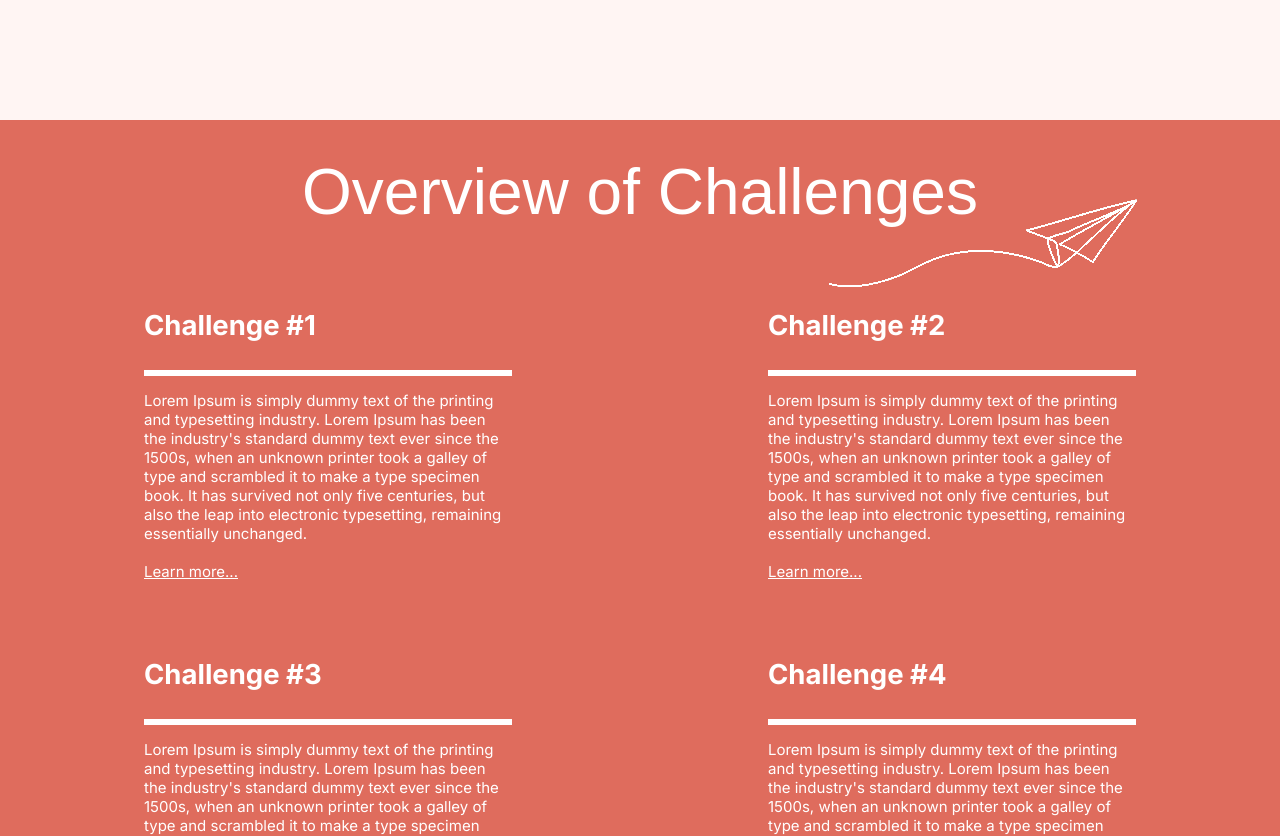
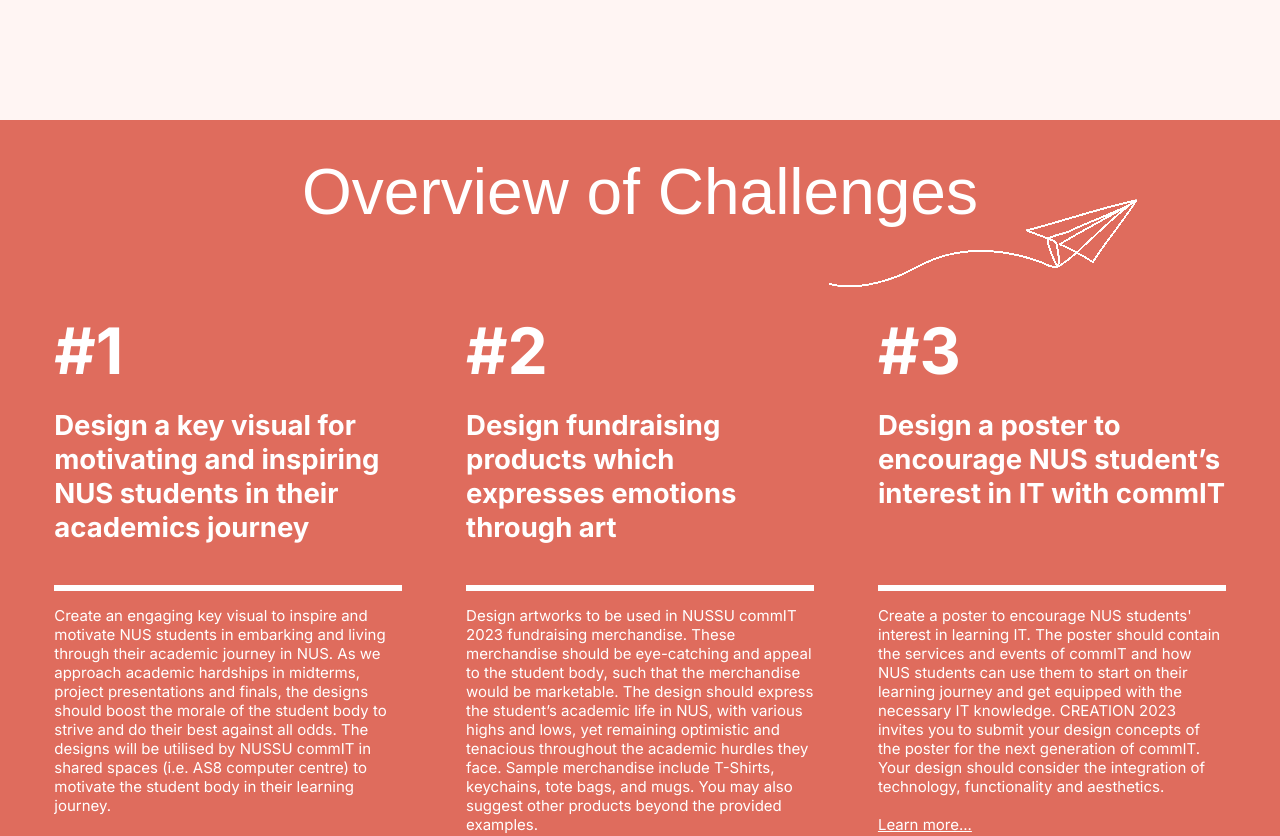
Before and after one commit to nussucommit/creation2023, a Next.js app: page / in a window 1280 px wide. Shown: the part 680-1516 px from the top of the page. Built offline with nearby package versions, Linux system fonts and the light colour scheme; a web font is replaced by a local one.

Commit message:
Update challenge overview

```diff
--- a/pages/home-page-data.json
+++ b/pages/home-page-data.json
@@ -1,24 +1,19 @@
 {
   "challenge-overview": [
     {
-      "title": "Challenge #1",
-      "description": "Lorem Ipsum is simply dummy text of the printing and typesetting industry. Lorem Ipsum has been the industry's standard dummy text ever since the 1500s, when an unknown printer took a galley of type and scrambled it to make a type specimen book. It has survived not only five centuries, but also the leap into electronic typesetting, remaining essentially unchanged.",
+      "title": "Design a key visual for motivating and inspiring NUS students in their academics journey",
+      "description": "Create an engaging key visual to inspire and motivate NUS students in embarking and living through their academic journey in NUS. As we approach academic hardships in midterms, project presentations and finals, the designs should boost the morale of the student body to strive and do their best against all odds. The designs will be utilised by NUSSU commIT in shared spaces (i.e. AS8 computer centre) to motivate the student body in their learning journey.",
       "link": "/challenges/1"
     },
     {
-      "title": "Challenge #2",
-      "description": "Lorem Ipsum is simply dummy text of the printing and typesetting industry. Lorem Ipsum has been the industry's standard dummy text ever since the 1500s, when an unknown printer took a galley of type and scrambled it to make a type specimen book. It has survived not only five centuries, but also the leap into electronic typesetting, remaining essentially unchanged.",
+      "title": "Design fundraising products which expresses emotions through art",
+      "description": "Design artworks to be used in NUSSU commIT 2023 fundraising merchandise. These merchandise should be eye-catching and appeal to the student body, such that the merchandise would be marketable. The design should express the student’s academic life in NUS, with various highs and lows, yet remaining optimistic and tenacious throughout the academic hurdles they face. Sample merchandise include T-Shirts, keychains, tote bags, and mugs. You may also suggest other products beyond the provided examples.",
       "link": "/challenges/2"
     },
     {
-      "title": "Challenge #3",
-      "description": "Lorem Ipsum is simply dummy text of the printing and typesetting industry. Lorem Ipsum has been the industry's standard dummy text ever since the 1500s, when an unknown printer took a galley of type and scrambled it to make a type specimen book. It has survived not only five centuries, but also the leap into electronic typesetting, remaining essentially unchanged.",
+      "title": "Design a poster to encourage NUS student’s interest in IT with commIT",
+      "description": "Create a poster to encourage NUS students' interest in learning IT. The poster should contain the services and events of commIT and how NUS students can use them to start on their learning journey and get equipped with the necessary IT knowledge. CREATION 2023 invites you to submit your design concepts of the poster for the next generation of commIT. Your design should consider the integration of technology, functionality and aesthetics.",
       "link": "/challenges/3"
-    },
-    {
-      "title": "Challenge #4",
-      "description": "Lorem Ipsum is simply dummy text of the printing and typesetting industry. Lorem Ipsum has been the industry's standard dummy text ever since the 1500s, when an unknown printer took a galley of type and scrambled it to make a type specimen book. It has survived not only five centuries, but also the leap into electronic typesetting, remaining essentially unchanged.",
-      "link": "/challenges/4"
     }
   ],
   "competition-timeline": [
--- a/pages/index.jsx
+++ b/pages/index.jsx
@@ -26,7 +26,10 @@
           content="CREATION is one of NUSSU commIT's annual flagship events, a digital design competition open to all NUS students. CREATION hopes to provide a platform for NUS students to pursue their artistic passion and foster their design skills by tackling real-world problem statements."
           key="description"
         />
-        <meta name="google-site-verification" content="yay-9avF-XbUHf7oHnLDS-iQclGt4xV4dUUdNtS6la4" />
+        <meta
+          name="google-site-verification"
+          content="yay-9avF-XbUHf7oHnLDS-iQclGt4xV4dUUdNtS6la4"
+        />
       </Head>
       <PageContainer
         sectionContents={[
@@ -46,11 +49,12 @@
               />
             </div>
 
-            {HomePageData['challenge-overview'].map((challenge) => (
+            {HomePageData['challenge-overview'].map((challenge, index) => (
               <div
                 key={challenge.title}
                 className={styles['challenge-overview-item']}
               >
+                <h1>#{index + 1}</h1>
                 <h3>{challenge.title}</h3>
                 <hr />
                 <p>{challenge.description}</p>
@@ -72,11 +76,7 @@
               >
                 <h3>
                   {/* Date is emphasized text, slightly larger than $text-md size */}
-                  <strong style={{ fontSize: '35px' }}>
-                    {timeline.date}
-                    :
-                  </strong>
-                  {' '}
+                  <strong style={{ fontSize: '35px' }}>{timeline.date}:</strong>{' '}
                   <span>{timeline.title}</span>
                 </h3>
                 <hr />
--- a/styles/HomePage.module.scss
+++ b/styles/HomePage.module.scss
@@ -6,7 +6,7 @@
   display: flex;
   flex-wrap: wrap;
   justify-content: center;
-  align-items: center;
+  align-items: start;
   row-gap: $gap-base;
 }
 
@@ -31,6 +31,10 @@
 
 .content-container #challenge-overview-decoration {
   display: none;
+}
+
+.content-container > .challenge-overview-item > h1 {
+  text-align: start;
 }
 
 .content-container > .challenge-overview-item > hr {
@@ -116,8 +120,12 @@
   }
 
   .content-container > .challenge-overview-item {
-    padding: $padding-base calc($padding-base * 8);
-    flex-basis: 50%;
+    padding: $padding-base calc($padding-base * 2);
+    flex-basis: 33%;
+  }
+
+  .content-container > .challenge-overview-item > h3 {
+    height: 150px;
   }
 
   /* Competition Timeline section */
```
